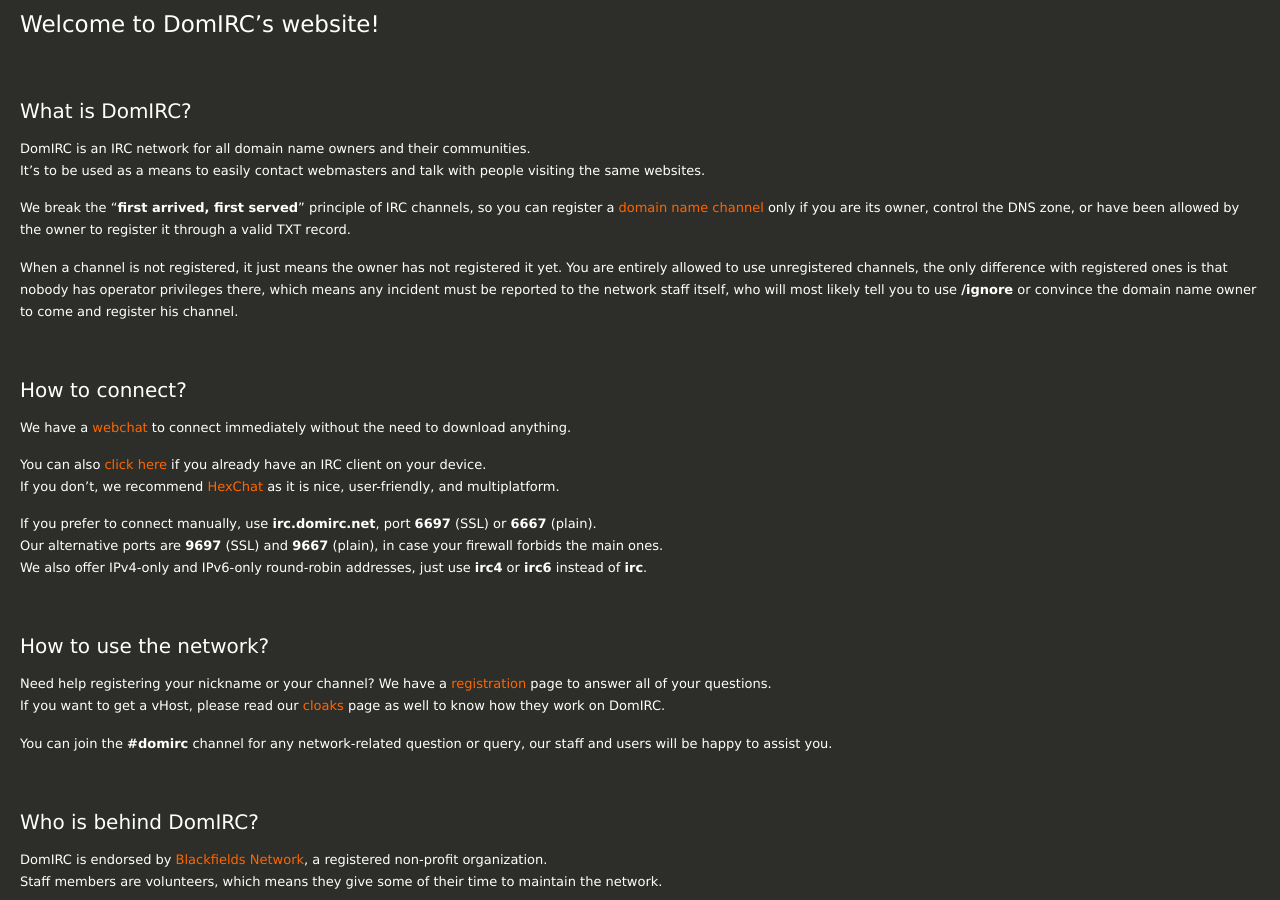
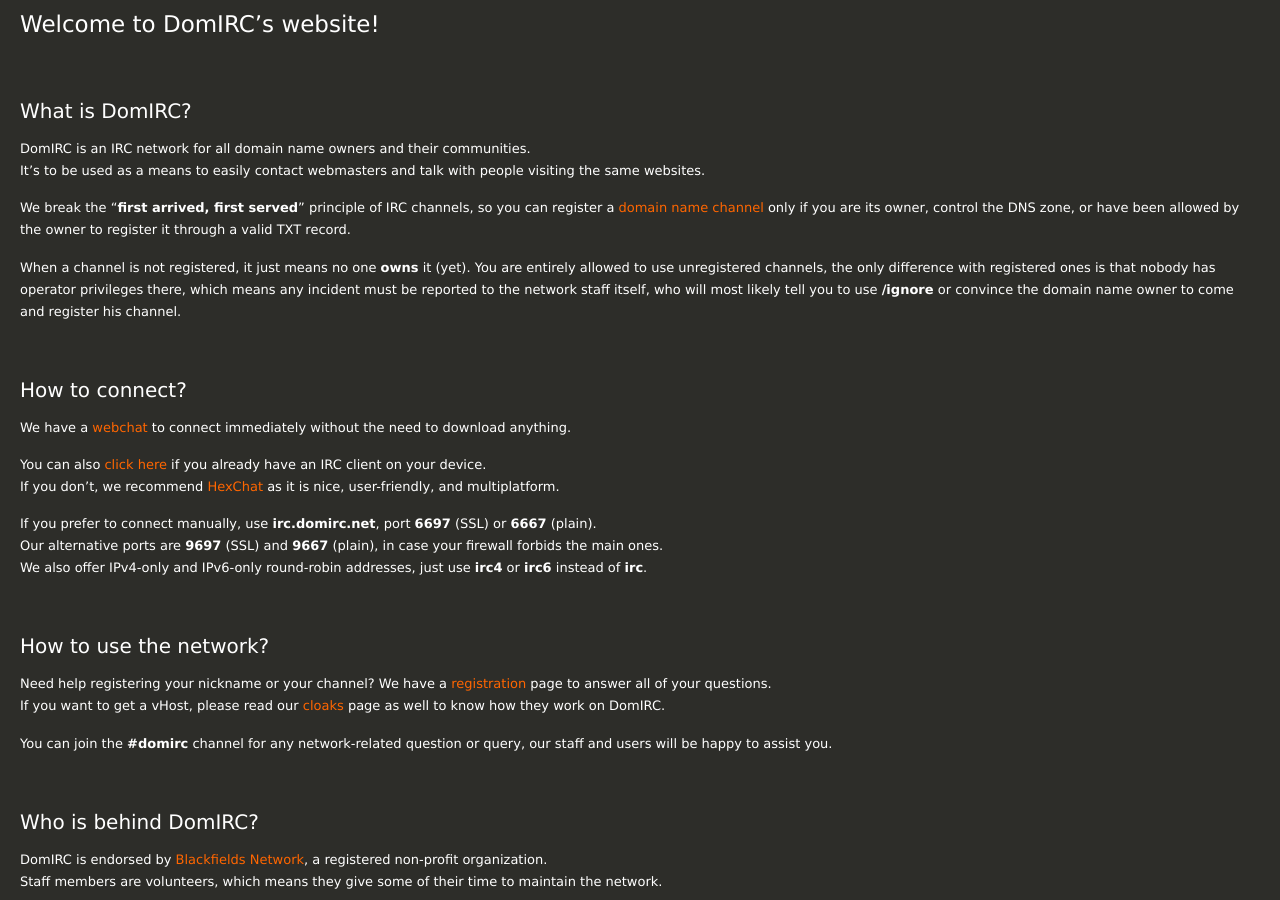
Before and after one commit to DomIRC/domirc.github.io, a Jekyll site: the page built from index.md, in a window 1280 px wide and 900 px high, scrolled down 427 px. Built offline with Jekyll 4.4.1, drawn with Linux system fonts in a browser that asks for light colours; nearby versions of some CDN libraries.

Commit message:
index.md: rephrased a stupid sentence

```diff
--- a/index.md
+++ b/index.md
@@ -15,7 +15,7 @@ We break the "**first arrived, first served**" principle of IRC channels, so you
 a [domain name channel](/registration/#domain-name-channels) only if you are its owner, control
 the DNS zone, or have been allowed by the owner to register it through a valid TXT record.
 
-When a channel is not registered, it just means the owner has not registered it yet.
+When a channel is not registered, it just means no one **owns** it (yet).
 You are entirely allowed to use unregistered channels, the only difference with registered
 ones is that nobody has operator privileges there, which means any incident must be reported
 to the network staff itself, who will most likely tell you to use **/ignore** or convince the
```
